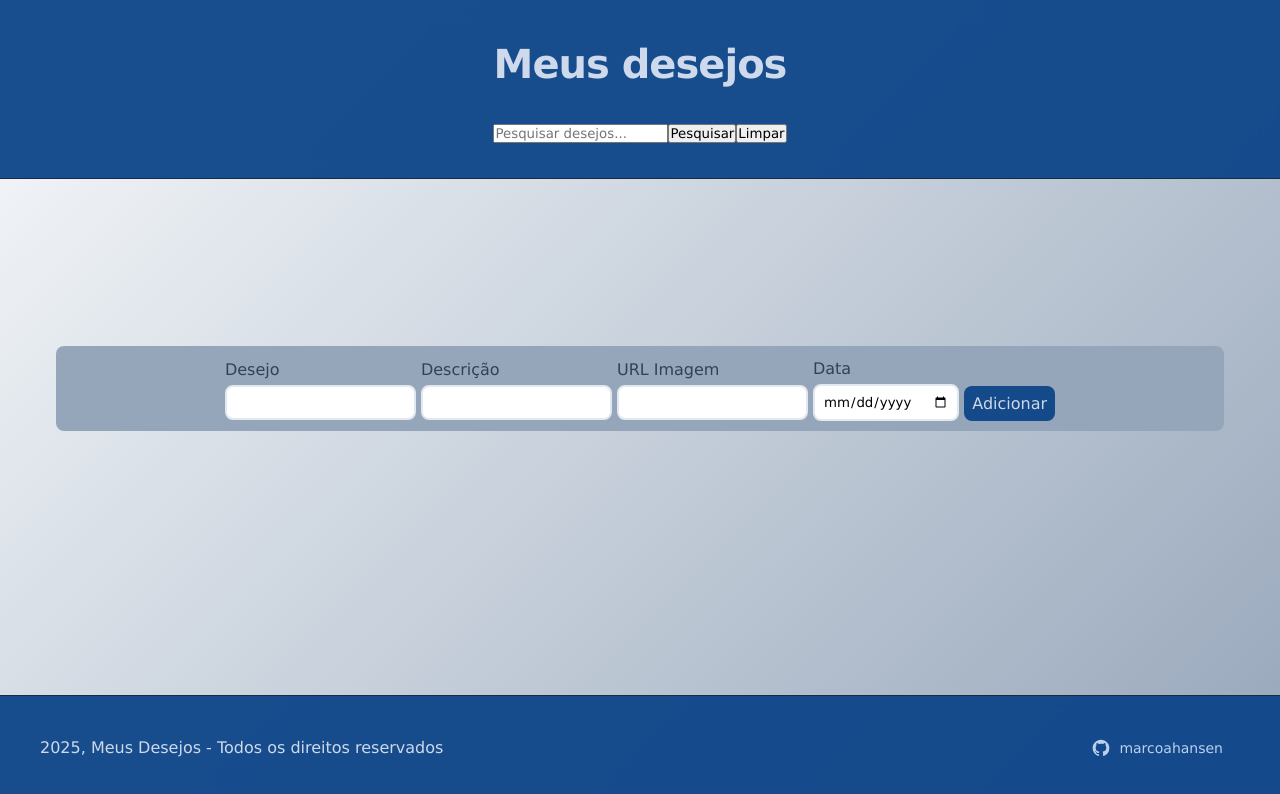
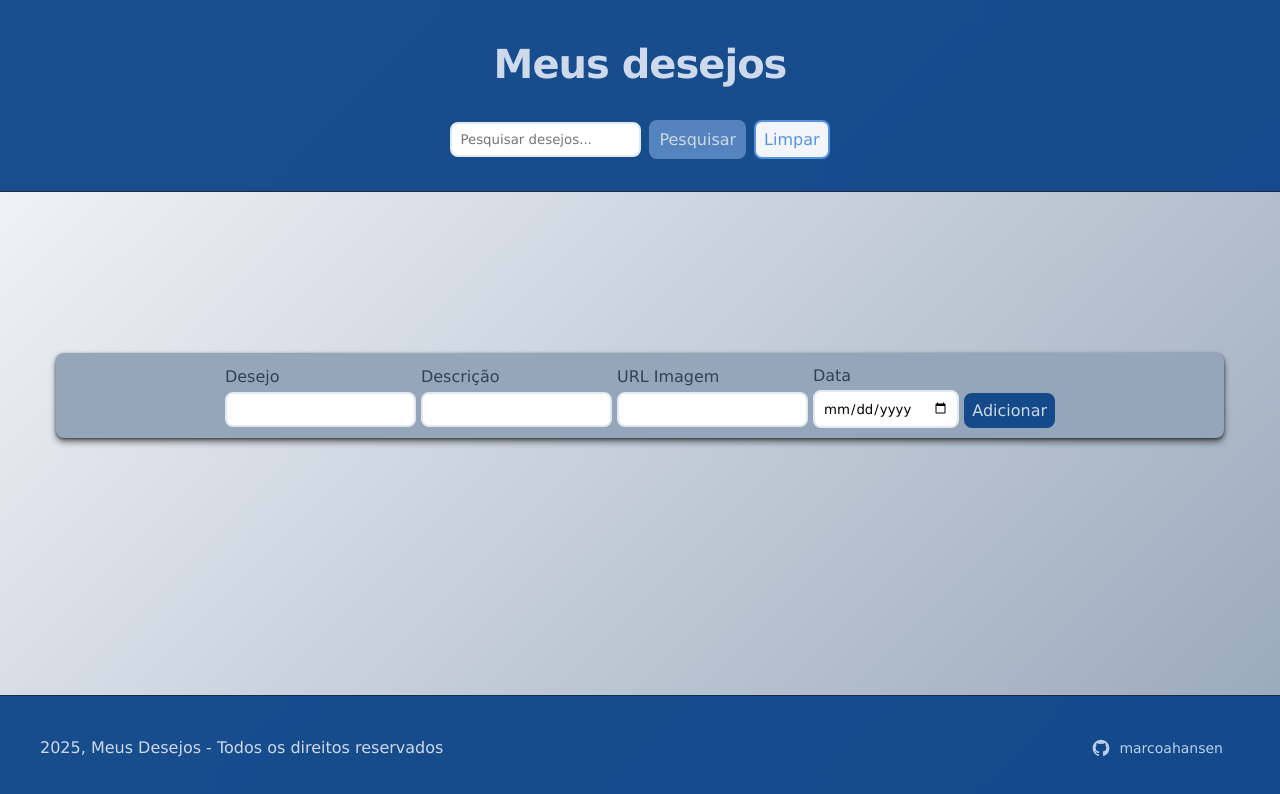
Before and after one commit to marcoahansen/wishlist, a React (Vite) app: page / in a window 1280 px wide. Shown: the top 794 px of the page. Built offline with nearby package versions, Linux system fonts and the light colour scheme.

Commit message:
estilizando a barra de pesquisa

```diff
--- a/src/components/AddItemForm/AddItemForm.module.css
+++ b/src/components/AddItemForm/AddItemForm.module.css
@@ -7,6 +7,7 @@
   align-items: center;
   justify-content: center;
   border-radius: 8px;
+  box-shadow: 0 4px 6px rgba(0, 0, 0, 0.5), 0 1px 3px rgba(0, 0, 0, 0.5);
 }
 
 .inputContainer {
--- a/src/components/Header/Header.jsx
+++ b/src/components/Header/Header.jsx
@@ -30,6 +30,7 @@ export const Header = ({ onSearch, onClear }) => {
               onChange={handleChange}
               className={styles.input}
             />
+            <div className={styles.actions}>
               <button type="submit" className={styles.button}>
                 Pesquisar
               </button>
@@ -37,6 +38,7 @@ export const Header = ({ onSearch, onClear }) => {
                 Limpar
               </button>
             </div>
+          </div>
         </form>
       </div>
     </header>
--- a/src/components/Header/Header.module.css
+++ b/src/components/Header/Header.module.css
@@ -21,3 +21,69 @@
   margin: 0 0 1.5rem 0;
   letter-spacing: -0.025em;
 }
+
+.searchGroup {
+  display: flex;
+  flex-wrap: wrap;
+  justify-content: center;
+  align-items: center;
+  gap: 8px;
+}
+
+.input {
+  padding: 8px;
+  border: 2px solid #e2e8f0;
+  border-radius: 8px;
+}
+
+input:focus {
+  outline: none;
+  border-color: #3b82f6;
+  box-shadow: 0 0 3px rgba(59, 130, 246, 0.1);
+}
+
+.actions {
+  display: flex;
+  flex-wrap: wrap;
+  justify-content: center;
+  align-items: center;
+  gap: 8px;
+}
+
+.button {
+  background-color: rgba(88, 134, 191, 0.95);
+  color: #cdd9e6;
+  padding: 8px;
+  border: 2px solid transparent;
+  border-radius: 8px;
+  place-self: flex-end;
+  font-family: inherit;
+  font-size: 1rem;
+  cursor: pointer;
+  transition: all 0.2s ease;
+}
+
+.button:hover {
+  background-color: rgba(78, 142, 221, 0.95);
+  transform: translateY(-1px);
+  box-shadow: 0 2px 4px rgba(59, 130, 246, 0.4);
+}
+
+.clear {
+  background-color: rgba(255, 255, 255, 0.95);
+  color: rgba(78, 142, 221, 0.95);
+  padding: 8px;
+  border: 2px solid rgba(78, 142, 221, 0.95);
+  border-radius: 8px;
+  place-self: flex-end;
+  font-family: inherit;
+  font-size: 1rem;
+  cursor: pointer;
+  transition: all 0.2s ease;
+}
+
+.clear:hover {
+  background-color: rgba(234, 234, 234, 0.95);
+  transform: translateY(-1px);
+  box-shadow: 0 2px 4px rgba(59, 130, 246, 0.4);
+}
```
Lines whose indentation alone changed are shown as unchanged.
